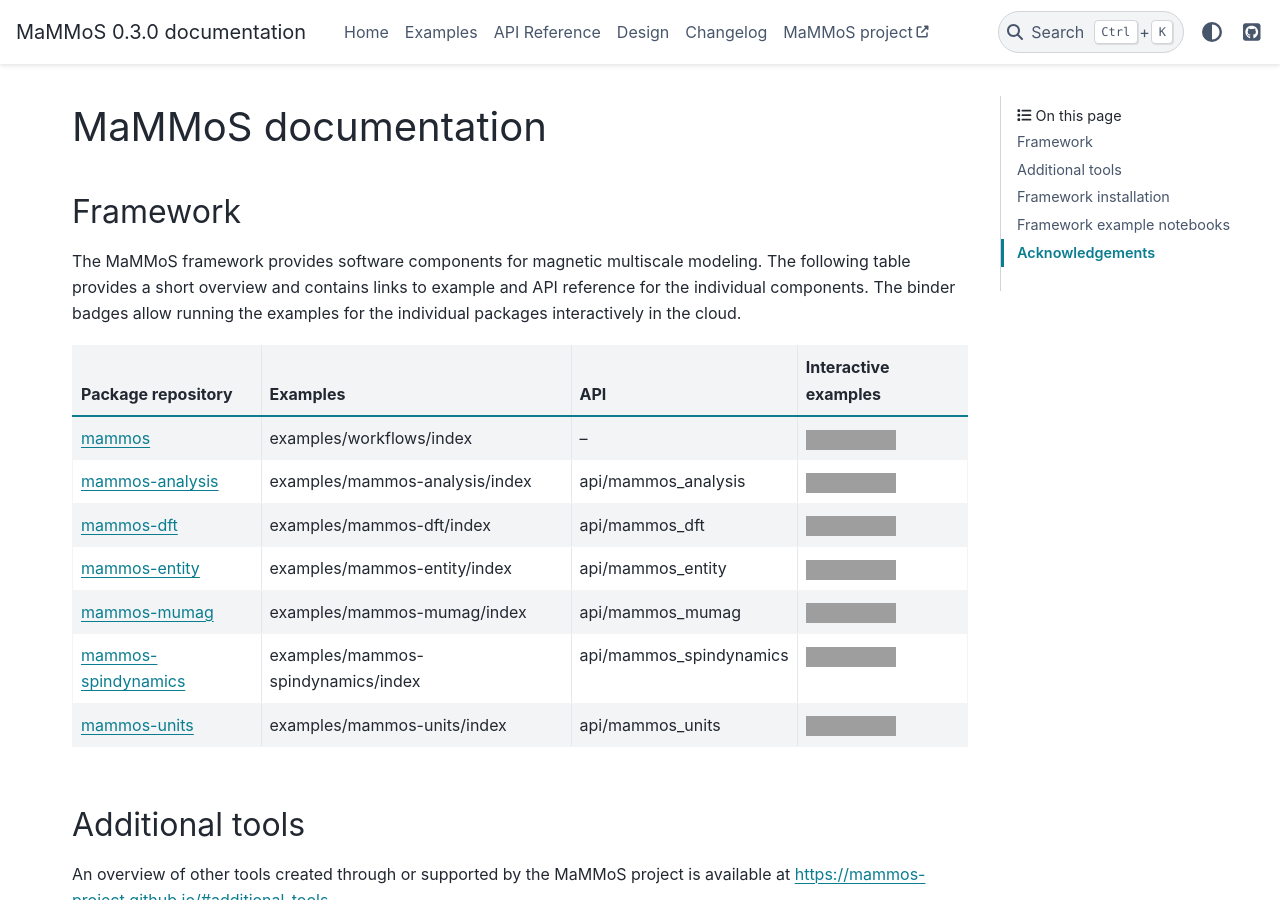
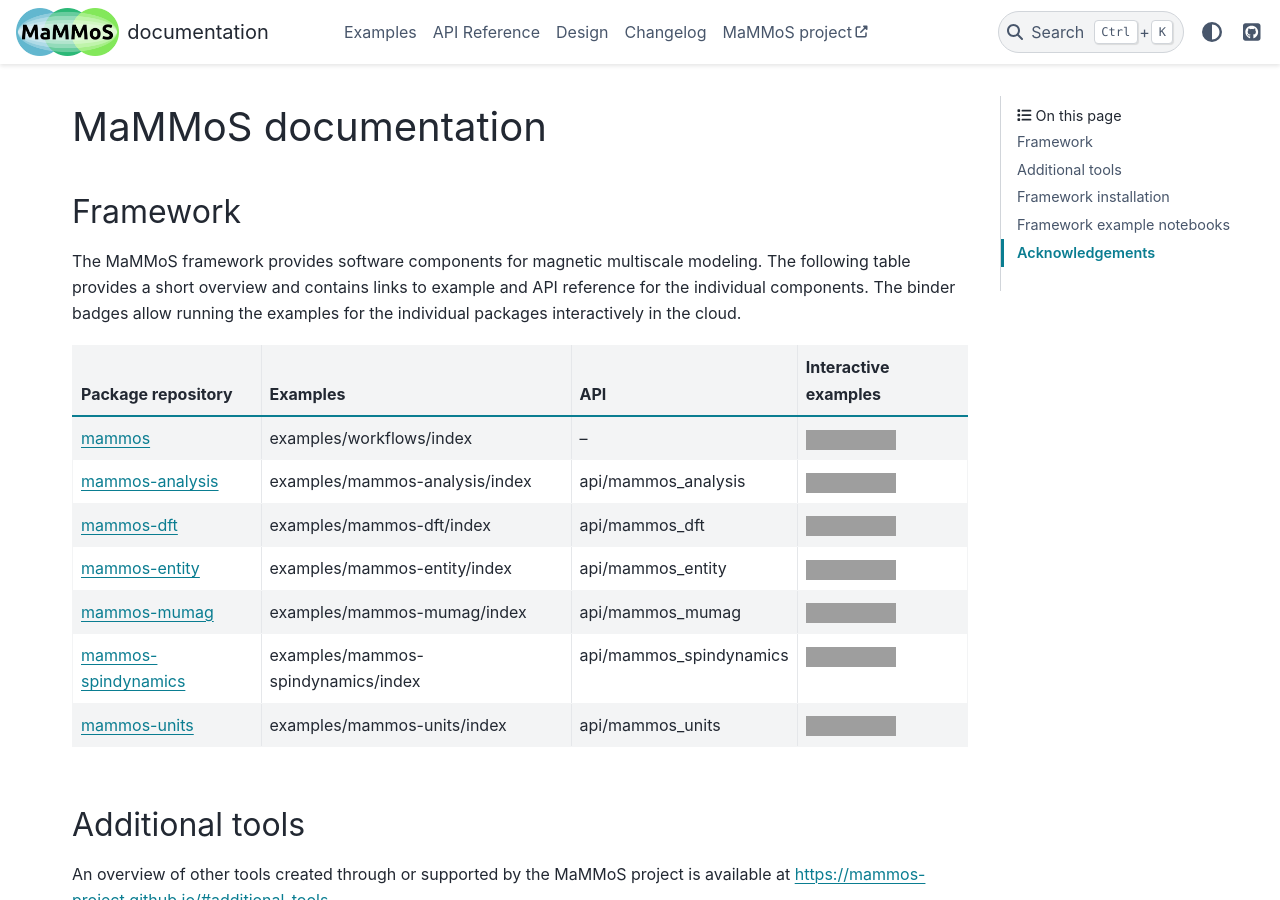
Before and after one commit to MaMMoS-project/mammos, a Sphinx documentation site: the page built from docs/source/index.rst, in a window 1280 px wide and 900 px high. Built offline with Sphinx 7.4.7 and the PyData theme 0.15.4, drawn with Linux system fonts in a browser that asks for light colours; pages that are not in the unit, such as notebooks, are missing from menus; the version number is read from the project's files by our own code; grey boxes are pictures that could not be loaded.

Commit message:
Add logo and favicon

```diff
--- a/docs/source/conf.py
+++ b/docs/source/conf.py
@@ -76,6 +76,8 @@ exclude_patterns = ["**.ipynb_checkpoints"]
 
 html_theme = "pydata_sphinx_theme"
 html_static_path = ["_static"]
+html_logo = "_static/logo.png"
+html_favicon = "_static/favicon.png"
 html_show_sourcelink = False
 html_sourcelink_suffix = ''
 html_theme_options = {
@@ -90,6 +92,9 @@ html_theme_options = {
         },
     ],
     "header_links_before_dropdown": 6,
+    "logo": {
+        "text": "documentation",
+    },
     "secondary_sidebar_items": ["page-toc", "notebook-badges"],
 }
 html_sidebars = {
--- a/docs/source/index.rst
+++ b/docs/source/index.rst
@@ -5,7 +5,6 @@ MaMMoS documentation
    :maxdepth: 1
    :hidden:
 
-   Home <self>
    examples/index
    api/index
    design
```
Also changed, not shown: docs/source/_static/favicon.png (added), docs/source/_static/logo.png (added), 1 other file.
